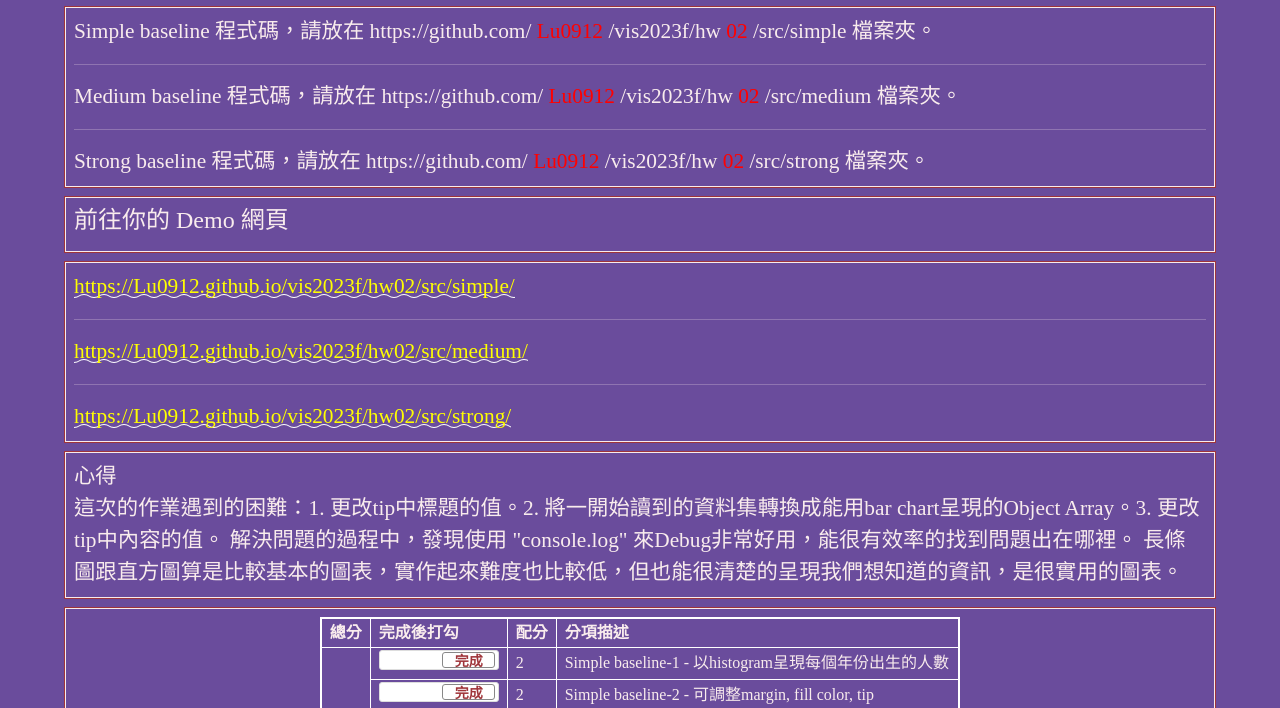
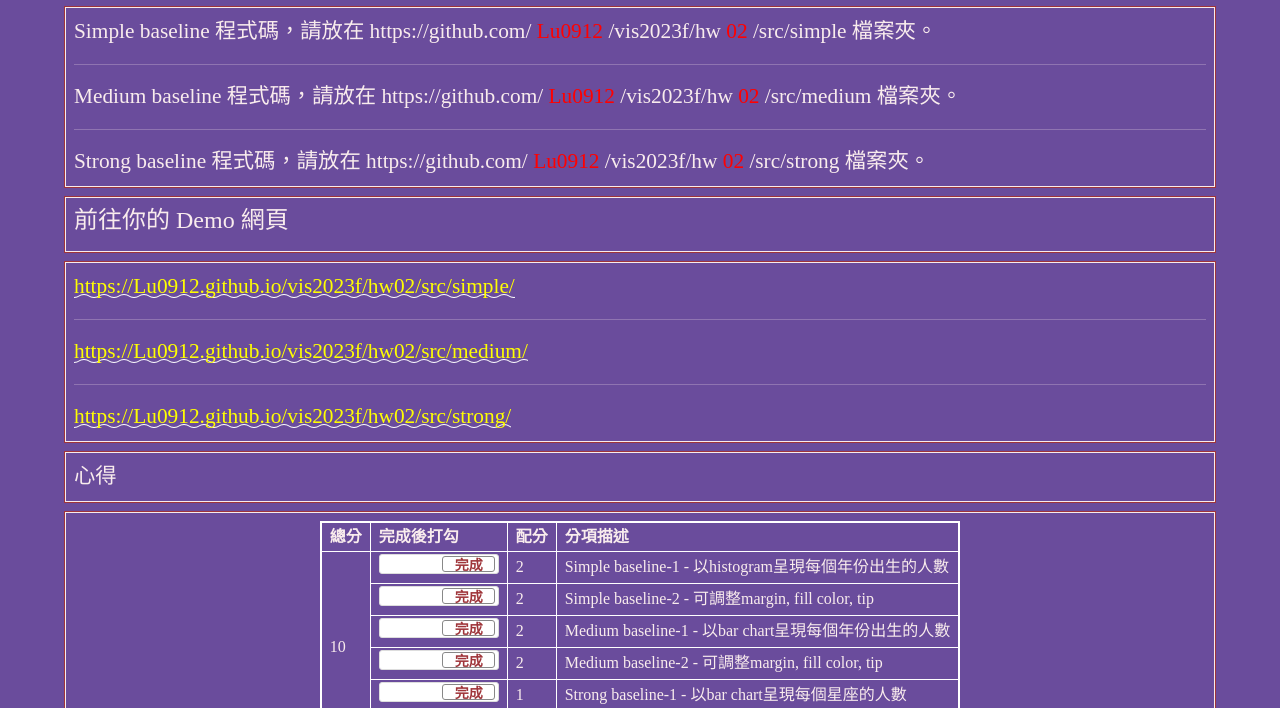
Before and after one commit to Lu0912/vis2023f, a plain HTML site: page hw02/index.html in a window 1280 px wide. Shown: the part 86-794 px from the top of the page. Drawn offline with nearby package versions, Linux system fonts and the light colour scheme.

Commit message:
Update index.html

```diff
--- a/hw02/index.html
+++ b/hw02/index.html
@@ -229,9 +229,7 @@
   <div class="row hw12">
     <div class="col-md-12 twenty">
       心得<br>
-      這次的作業遇到的困難：1. 更改tip中標題的值。2. 將一開始讀到的資料集轉換成能用bar chart呈現的Object Array。3. 更改tip中內容的值。
-      解決問題的過程中，發現使用 "console.log" 來Debug非常好用，能很有效率的找到問題出在哪裡。
-      長條圖跟直方圖算是比較基本的圖表，實作起來難度也比較低，但也能很清楚的呈現我們想知道的資訊，是很實用的圖表。
+
     </div>
   </div>
 
@@ -327,9 +325,8 @@
 
   <div class="row hw12">
     <div class="col-md-12 twenty">
-
        <iframe width="100%" height="500" frameborder="0" style="background-color: #FFFFFF"
-  ></iframe>
+  src="https://observablehq.com/embed/ed426ea27b568c85@44?cell=*"></iframe>
 
     </div>
   </div>
```
